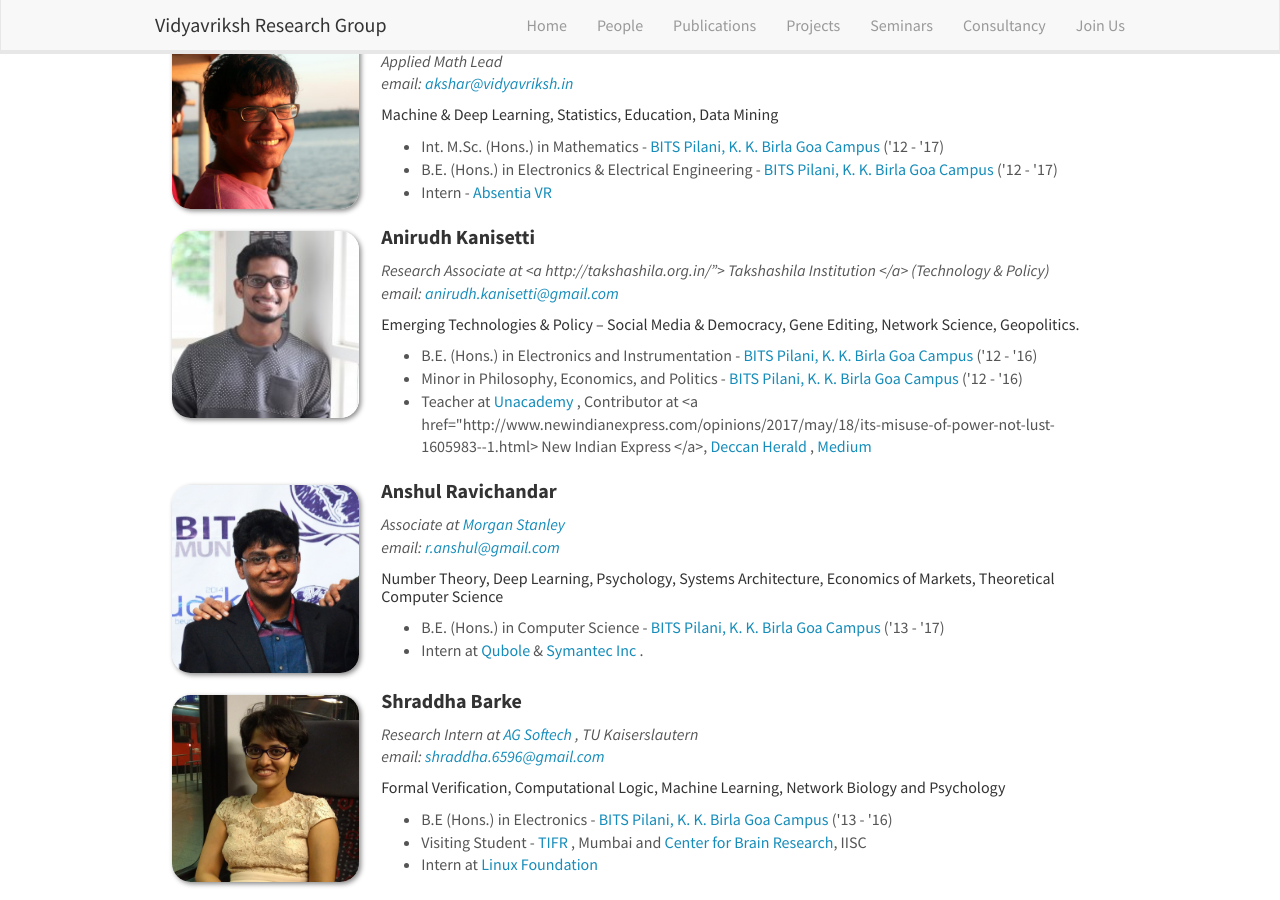
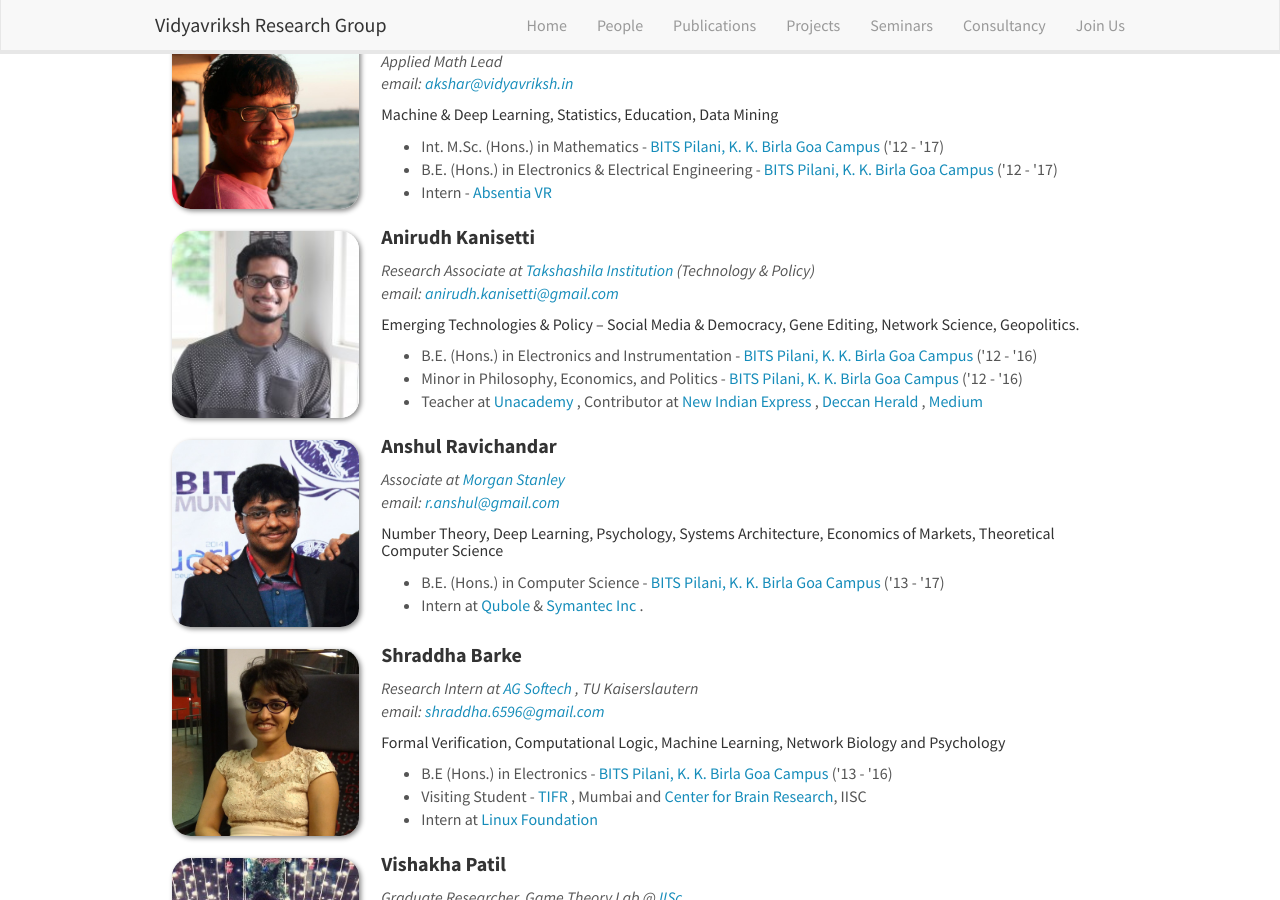
Before and after one commit to convergence-research-lab/convergence-research-lab.github.io, a Jekyll site: the page built from _pages/people.md, in a window 1280 px wide and 900 px high, scrolled down 1200 px. Built offline with Jekyll 4.4.1, drawn with Linux system fonts in a browser that asks for light colours; nearby versions of some CDN libraries; some of the changed lines change nothing that is shown.

Commit message:
Update remote.yml

```diff
--- a/_data/remote.yml
+++ b/_data/remote.yml
@@ -10,12 +10,12 @@
 
 - name: Anirudh Kanisetti
   photo: Anirudh.jpg
-  info:  Research Associate at <a http://takshashila.org.in/"> Takshashila Institution </a> (Technology & Policy)
+  info:  Research Associate at <a href="http://takshashila.org.in/"> Takshashila Institution </a> (Technology & Policy)
   email: anirudh.kanisetti@gmail.com
   number_educ: 3
   education1: B.E. (Hons.) in Electronics and Instrumentation - <a href="http://bits-goa.ac.in"> BITS Pilani, K. K. Birla Goa Campus </a> ('12 - '16)
   education2: Minor in Philosophy, Economics, and Politics - <a href="http://bits-goa.ac.in"> BITS Pilani, K. K. Birla Goa Campus </a> ('12 - '16)
-  education3: Teacher at <a href="https://unacademy.com/user/AnirudhKanisetti/courses"> Unacademy </a>, Contributor at <a href="http://www.newindianexpress.com/opinions/2017/may/18/its-misuse-of-power-not-lust-1605983--1.html> New Indian Express </a>, <a href="http://www.deccanherald.com/content/620591/inciting-lynch-mobs-through-social.html"> Deccan Herald </a>, <a href="https://medium.com/@indicusmaximus"> Medium </a>
+  education3: Teacher at <a href="https://unacademy.com/user/AnirudhKanisetti/courses"> Unacademy </a>, Contributor at <a href="http://www.newindianexpress.com/opinions/2017/may/18/its-misuse-of-power-not-lust-1605983--1.html"> New Indian Express </a>, <a href="http://www.deccanherald.com/content/620591/inciting-lynch-mobs-through-social.html"> Deccan Herald </a>, <a href="https://medium.com/@indicusmaximus"> Medium </a>
   interest: Emerging Technologies & Policy -- Social Media & Democracy, Gene Editing, Network Science, Geopolitics.
 
 - name: Anshul Ravichandar
```
